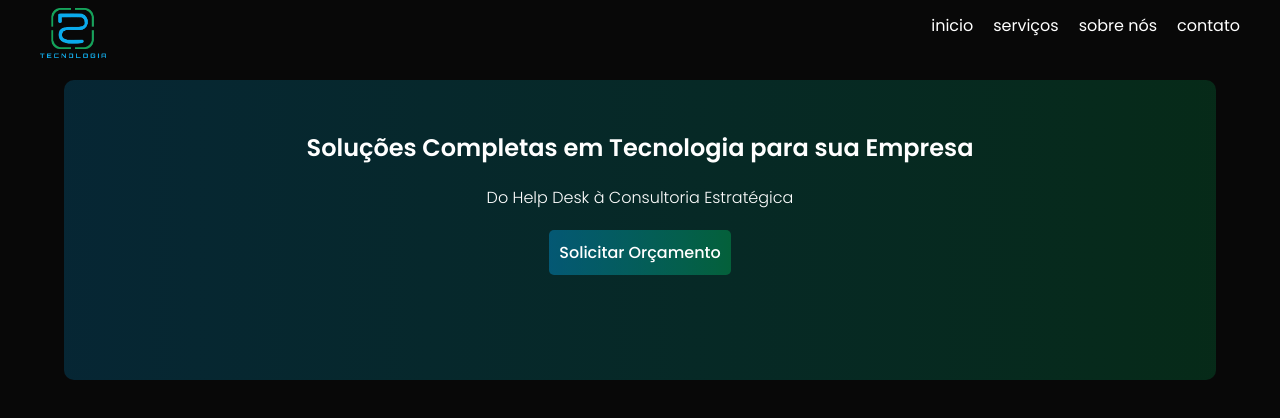
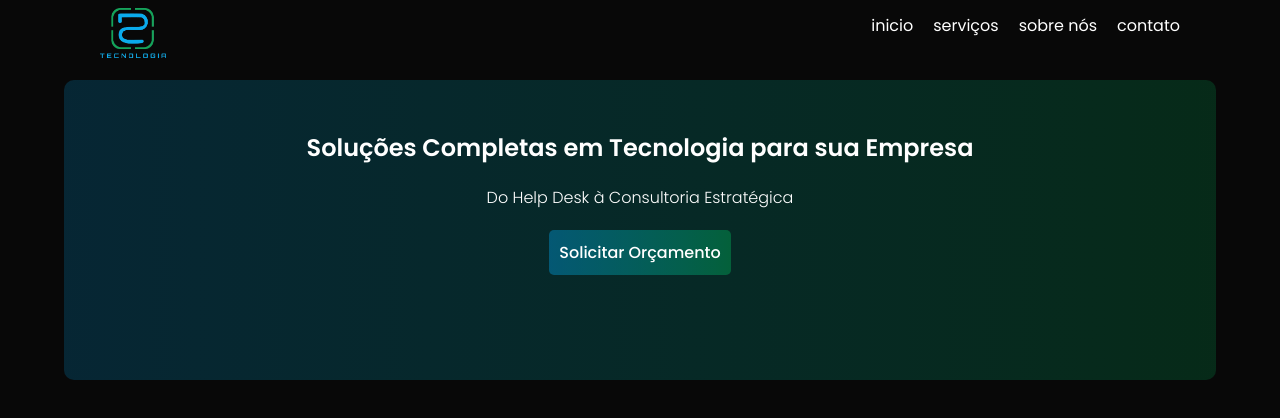
Before and after one commit to psicogi/dc-tecnologias, a plain HTML site: page index.html in a window 1280 px wide. Drawn offline with Linux system fonts and the light colour scheme.

Commit message:
Update style.css

```diff
--- a/assets/style/style.css
+++ b/assets/style/style.css
@@ -29,7 +29,7 @@
     display: flex;
     justify-content: space-between;
     align-items: center;
-    margin: 0 40px;
+    margin: 0 100px;
 }
 
 img {
@@ -42,7 +42,6 @@
     display: flex;
     list-style: none;
     gap: 20px;
-
 }
 
 ul a {
```
